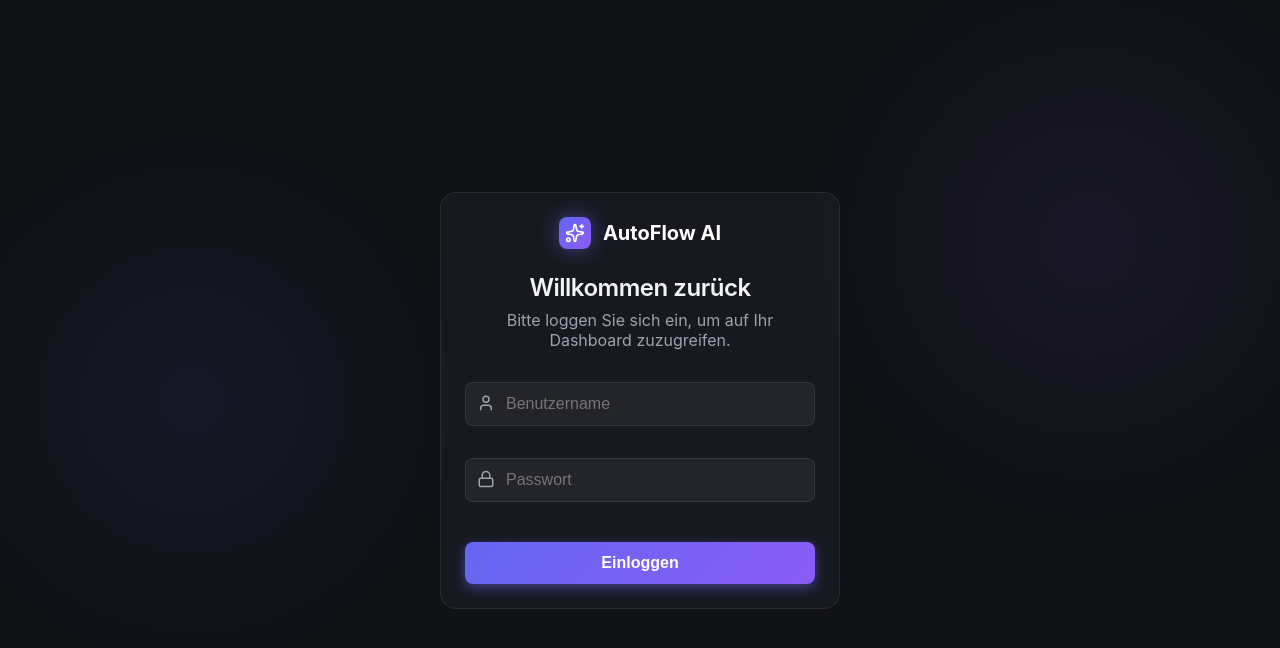
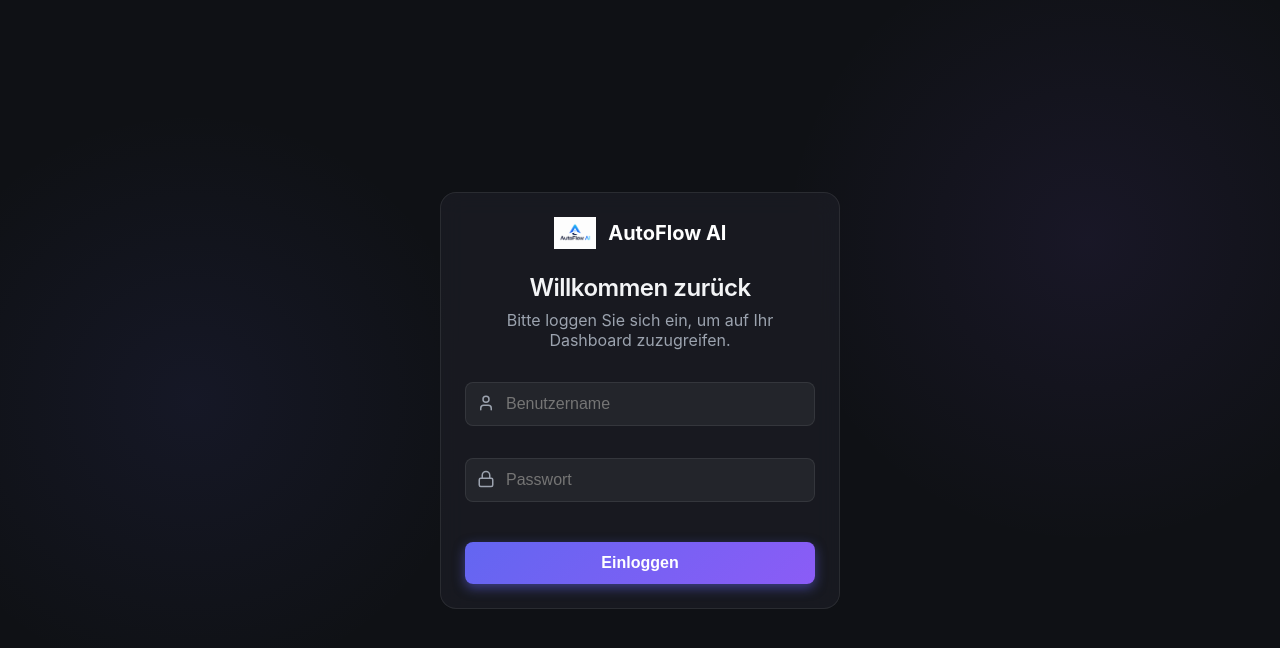
Before and after one commit to jdjdkdjksks/ai-dashboard, a React (Vite) app: page / in a window 1280 px wide. Shown: the top 648 px of the page. Built offline with nearby package versions, Linux system fonts and the light colour scheme.

Commit message:
Update logo to PNG and refine Live update format

```diff
--- a/src/App.jsx
+++ b/src/App.jsx
@@ -31,9 +31,7 @@ function LoginForm({ onLogin }) {
     <div className="login-container">
       <div className="login-box glass-panel animate-fade-in">
         <div className="brand" style={{ justifyContent: 'center', marginBottom: '24px' }}>
-          <div className="brand-icon">
-            <Sparkles size={20} color="#fff" />
-          </div>
+          <img src="/logo.png" alt="AutoFlow AI" style={{ height: '32px', width: 'auto' }} />
           AutoFlow AI
         </div>
         <h2 style={{ marginBottom: '8px' }}>Willkommen zurück</h2>
@@ -182,7 +180,7 @@ function App() {
   const [loading, setLoading] = useState(false);
   const [error, setError] = useState(null);
   const [errorDetails, setErrorDetails] = useState('');
-  const [lastUpdate, setLastUpdate] = useState(new Date().toLocaleTimeString('de-DE'));
+  const [lastUpdate, setLastUpdate] = useState(new Date().toLocaleTimeString('de-DE', { hour: '2-digit', minute: '2-digit' }));
   const [expandedRows, setExpandedRows] = useState({});
   const [showAllLogs, setShowAllLogs] = useState(false);
 
@@ -268,7 +266,7 @@ function App() {
         setErrorDetails('Die empfangenen Daten waren leer oder in einem unerwarteten Format.');
       }
       setLoading(false);
-      setLastUpdate(new Date().toLocaleTimeString('de-DE'));
+      setLastUpdate(new Date().toLocaleTimeString('de-DE', { hour: '2-digit', minute: '2-digit' }));
     } catch (err) {
       console.error('Fehler beim Laden der Daten:', err);
       setError('Konnte Daten nicht laden.');
@@ -342,9 +340,7 @@ function App() {
       {/* Sidebar */}
       <aside className="sidebar">
         <div className="brand">
-          <div className="brand-icon">
-            <Sparkles size={20} color="#fff" />
-          </div>
+          <img src="/logo.png" alt="AutoFlow AI" style={{ height: '32px', width: 'auto' }} />
           AutoFlow AI
         </div>
 
@@ -409,7 +405,7 @@ function App() {
                   display: 'inline-block',
                   boxShadow: `0 0 8px ${loading ? 'var(--warning)' : (error ? 'var(--danger)' : 'var(--success)')}`
                 }}></span>
-                {loading ? 'Aktualisiere...' : `Live (Update: ${lastUpdate})`}
+                {loading ? 'Aktualisiere...' : `Live ${lastUpdate}`}
               </span>
             </div>
           </div>
```
Also changed, not shown: public/logo.png (added).
